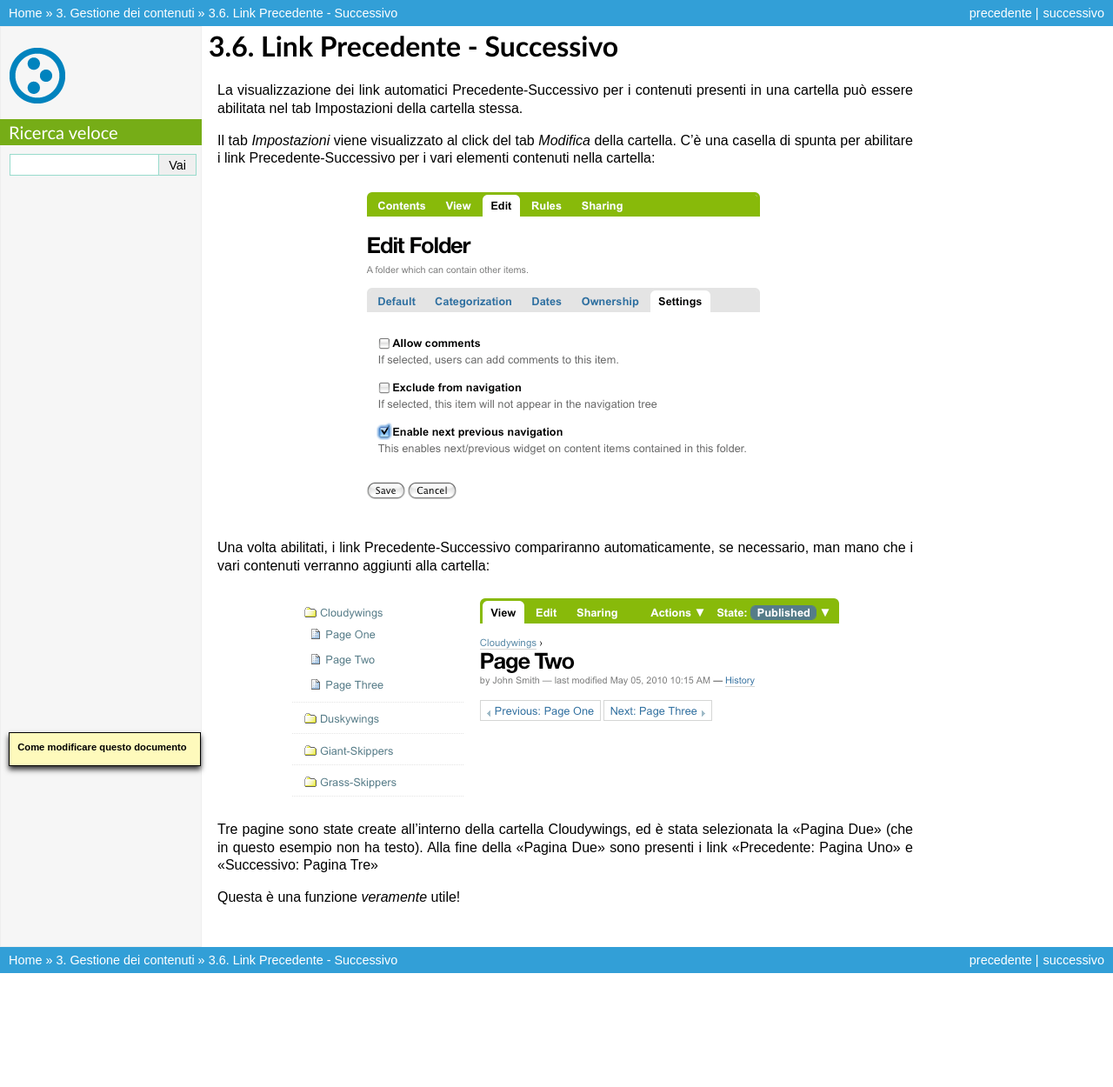
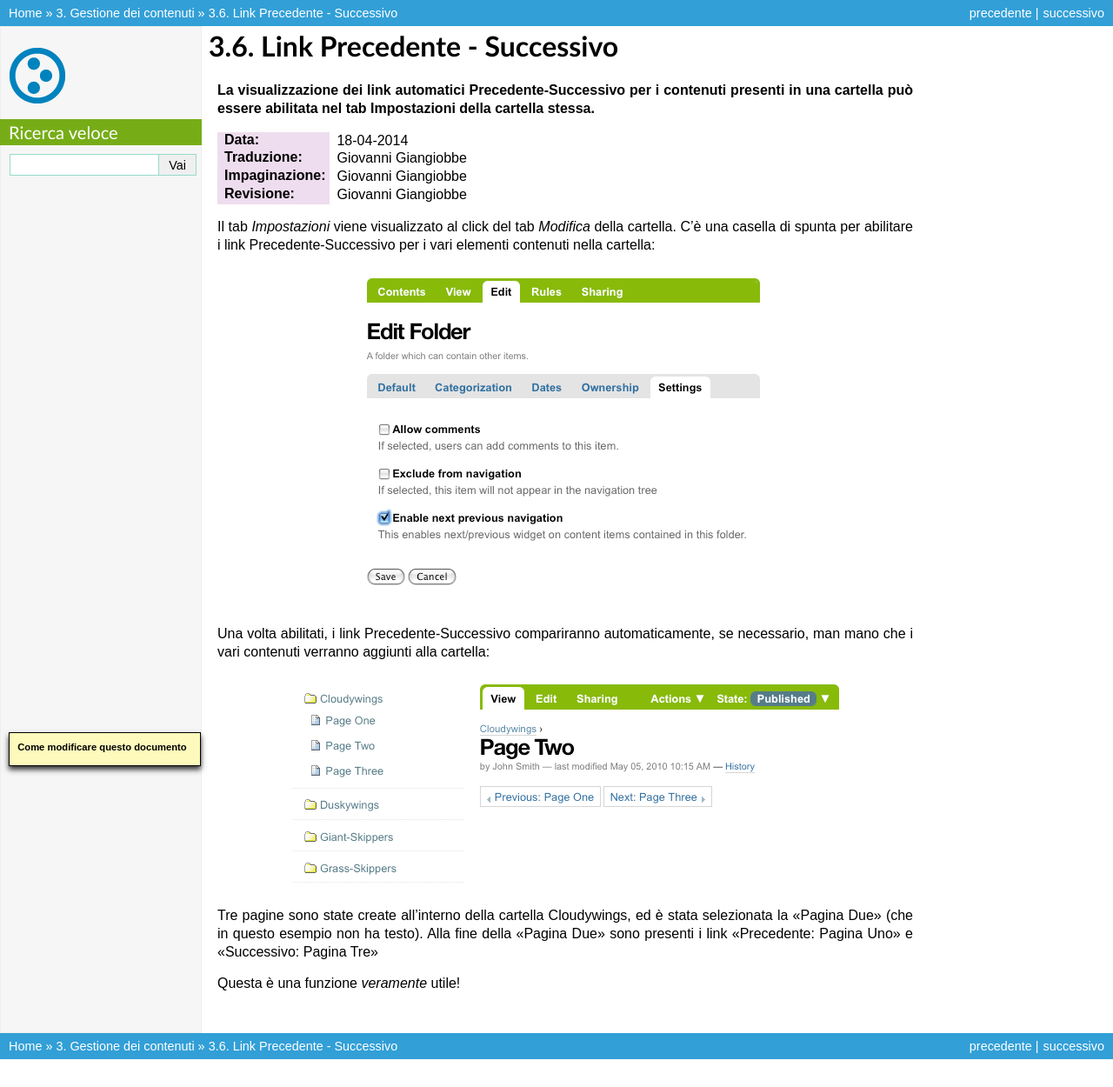
Before and after one commit to plone-it/collective.italiandocumentation, a Sphinx documentation site: the page built from source/managing-content/previous-next-links.rst, in a window 1280 px wide. Shown: the whole page at 87% size. Built offline with Sphinx 7.4.7, drawn with Linux system fonts in a browser that asks for light colours; pages that are not in the unit, such as notebooks, are missing from menus; before the commit the page ends 1151 px from its top, so only the background shows below that.

Commit message:
Update previous-next-links.rst

```diff
--- a/source/managing-content/previous-next-links.rst
+++ b/source/managing-content/previous-next-links.rst
@@ -3,8 +3,13 @@
 Link Precedente - Successivo
 ============================
 
-La visualizzazione dei link automatici Precedente-Successivo per i contenuti
-presenti in una cartella può essere abilitata nel tab Impostazioni della cartella stessa.
+**La visualizzazione dei link automatici Precedente-Successivo per i contenuti
+presenti in una cartella può essere abilitata nel tab Impostazioni della cartella stessa.**
+
+:Data: 18-04-2014
+:Traduzione: Giovanni Giangiobbe
+:Impaginazione: Giovanni Giangiobbe
+:Revisione: Giovanni Giangiobbe
 
 Il tab *Impostazioni* viene visualizzato al click del tab *Modifica* della cartella.
 C'è una casella di spunta per abilitare i link Precedente-Successivo per i vari
```
